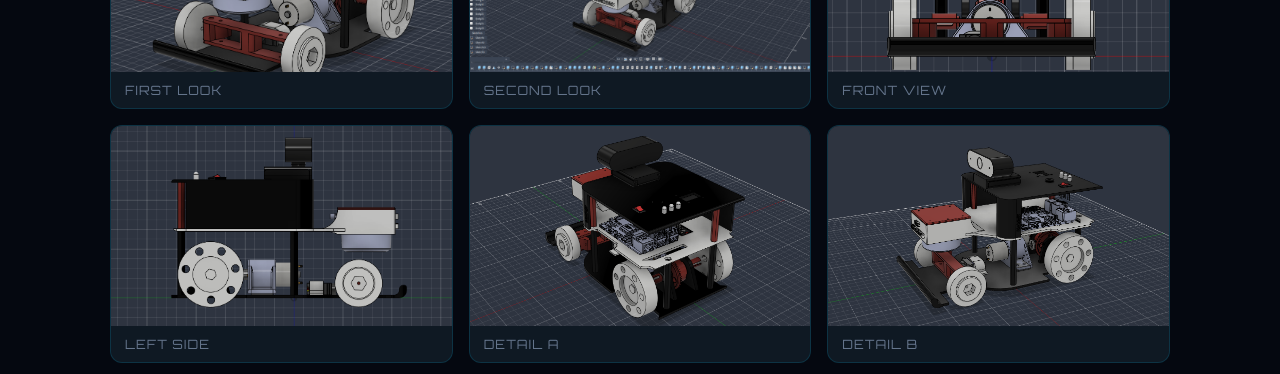
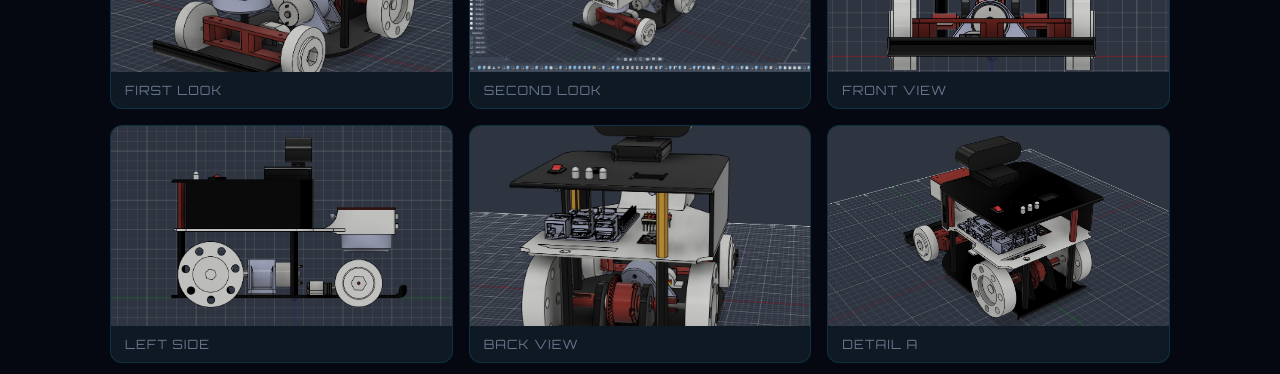
Before and after one commit to ahlam26824/IUB-MECHAVOX-WRO2027, a plain HTML site: page index.html in a window 1280 px wide. Shown: the part 1450-1824 px from the top of the page. Drawn offline with nearby package versions, Linux system fonts and the light colour scheme; animation ran at ten frames a second.

Commit message:
Add back view render to gallery
- backside.png: new 902x789 render
- index.html: register it in the gallery as "BACK VIEW", after LEFT SIDE
- README.md: list it in the repository structure tree

```diff
--- a/index.html
+++ b/index.html
@@ -462,6 +462,7 @@
       { src: '2nslook.png',            label: 'SECOND LOOK' },
       { src: 'frontsaide.png',         label: 'FRONT VIEW' },
       { src: 'LEFTside.png',           label: 'LEFT SIDE' },
+      { src: 'backside.png',           label: 'BACK VIEW' },
       { src: '{08C020CE-41AB-48FF-92DB-5EF259BE3BC5}.png', label: 'DETAIL A' },
       { src: '{CB3C892B-6823-4802-9F99-DC1D50FE5E34}.png', label: 'DETAIL B' },
       { src: 'WhatsApp Image 2026-08-20 at 2.12.27 PM.jpeg', label: 'TEAM PHOTO' },
```
Also changed, not shown: backside.png (added), 1 other file.
